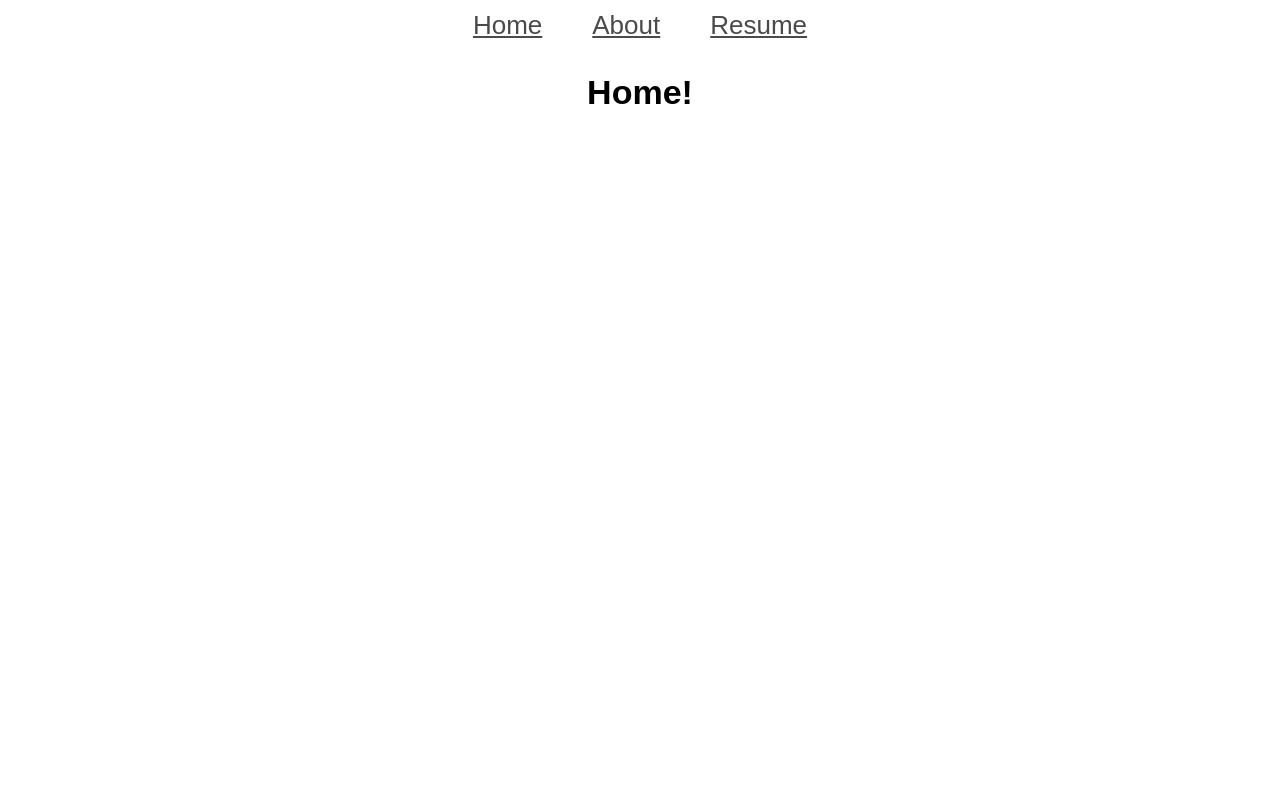
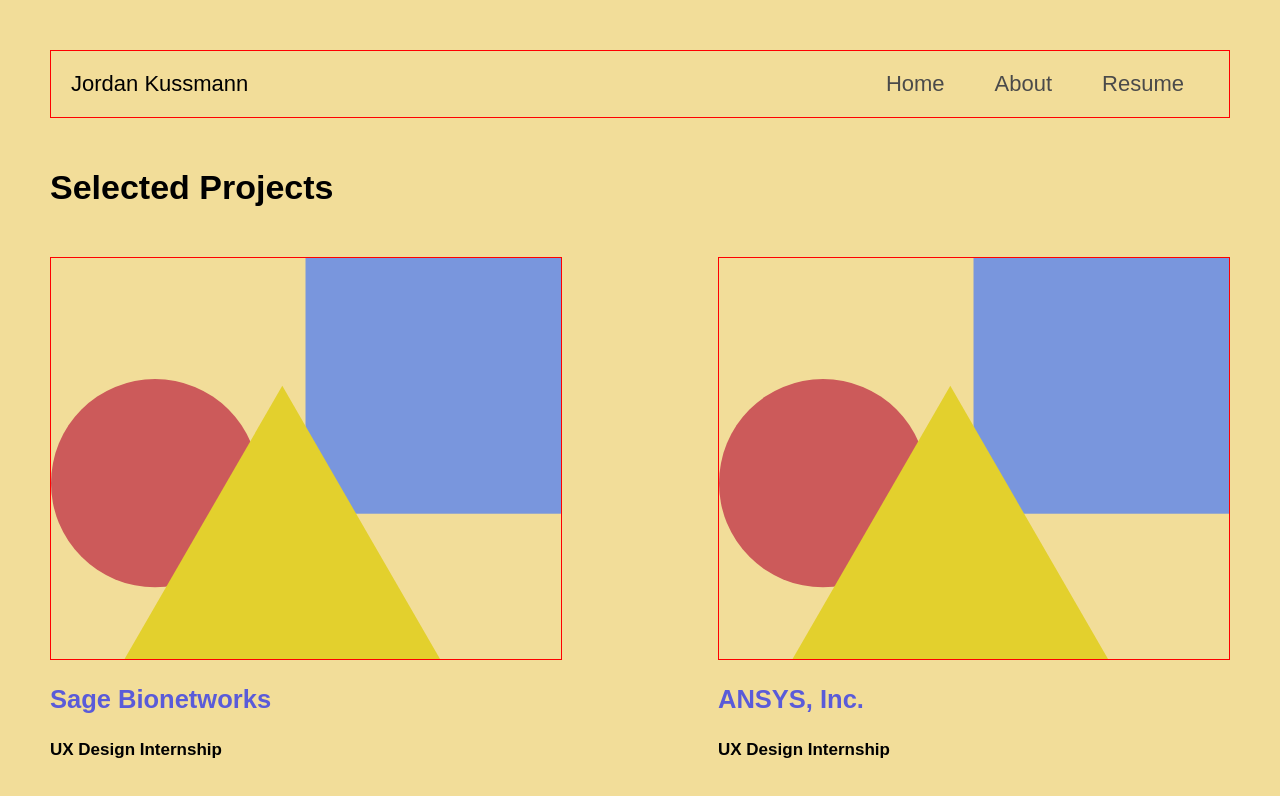
Before and after one commit to jskazn1/portfolio, a React (Create React App) app: page / in a window 1280 px wide. Shown: the top 796 px of the page. Built offline with nearby package versions, Linux system fonts and the light colour scheme; a web font is replaced by a local one.

Commit message:
started home page

```diff
--- a/src/App.css
+++ b/src/App.css
@@ -1,26 +1,69 @@
 @import url('https://fonts.googleapis.com/css?family=Poppins&display=swap');
-@import url("https://use.typekit.net/cxb0imb.css"); /* For Proxima Nova*/
+@import url("https://use.typekit.net/cxb0imb.css"); /* For Proxima Nova */
 
+/* EXAMPLE:
+  font-family: proxima-nova, sans-serif;
+  font-style: normal;
+  font-weight: 100;
+*/
+
+h1 {
+  font-size: 3rem;
+}
+
+h2 {
+  font-size: 2rem;
+  margin: 0 0 0 50px;
+}
+
+h3 {
+  font-size: 1.5rem;
+}
+
+h4 {
+  font-size: 1rem;
+  margin-top: 0;
+}
 .App {
-  text-align: center;
   font-family: 'Proxima Nova', sans-serif;
 }
 
 .App-header {
-  min-height: 50px;
+  margin: 50px;
+  padding: 20px;
   display: flex;
   flex-direction: row;
-  align-items: center;
-  justify-content: center;
-  font-size: calc(10px + 2vmin);
-  color: white;
+  justify-content: space-between;
+  font-size: calc(6px + 2vmin);
+  border: solid red 1px;
 }
 
 .App-header a{
   color: #4A4A4A;
   margin: 0 25px;
+  text-decoration: none;
 }
 
-.App-link {
-  color: #61dafb;
+
+.project {
+  margin: 50px;
+  /* border: solid red 1px; */
+  display: flex;
+  flex-direction: column;
+  justify-content: center;
+  width: 40vw;
 }
+
+.project-title {
+  color: #5A5BD9
+}
+
+.project img {
+  border: solid red 1px;
+}
+
+.selected-projects {
+  display: flex;
+  flex-direction: row;
+  justify-content: space-between;
+}
--- a/src/App.js
+++ b/src/App.js
@@ -7,12 +7,16 @@ import About from './pages/About'
 import Resume from './pages/Resume'
 
 function App() {
+
   return <BrowserRouter>
     <div className="App">
       <header className="App-header">
-        <Link to="/">Home</Link>
-        <Link to="/About">About</Link>
-        <Link to="/Resume">Resume</Link>
+        <span>Jordan Kussmann</span>
+        <div className="header-links">
+          <Link to="/">Home</Link>
+          <Link to="/About">About</Link>
+          <Link to="/Resume">Resume</Link>
+        </div>
       </header>
 
       <Route path="/" exact component={Home} />
--- a/src/index.css
+++ b/src/index.css
@@ -5,6 +5,7 @@ body {
     sans-serif;
   -webkit-font-smoothing: antialiased;
   -moz-osx-font-smoothing: grayscale;
+  background-color: #F2DD99;
 }
 
 code {
--- a/src/pages/Home.js
+++ b/src/pages/Home.js
@@ -1,8 +1,36 @@
 import React from 'react'
+import placeholder from '../images/placeholder-image.svg'
 
 function Home(){
     return <div className="page">
-        <h1>Home!</h1>
+
+        <div className="intro-message">
+
+        </div>
+        <h2>Selected Projects</h2>
+        <div className="selected-projects">
+            <Project
+                title="Sage Bionetworks"
+                subtitle="UX Design Internship"
+                // description="N/A"
+                image={placeholder}
+            />
+            <Project
+                title="ANSYS, Inc."
+                subtitle="UX Design Internship"
+                // description="N/A"
+                image={placeholder}
+            />
+        </div>
+    </div>
+}
+
+function Project(props) {
+    return <div className="project">
+        <img src={props.image} />
+        <h3 className="project-title">{props.title}</h3>
+        <h4>{props.subtitle}</h4>
+        {props.description}
     </div>
 }
 
```
Also changed, not shown: src/images/placeholder-image.svg (added).
